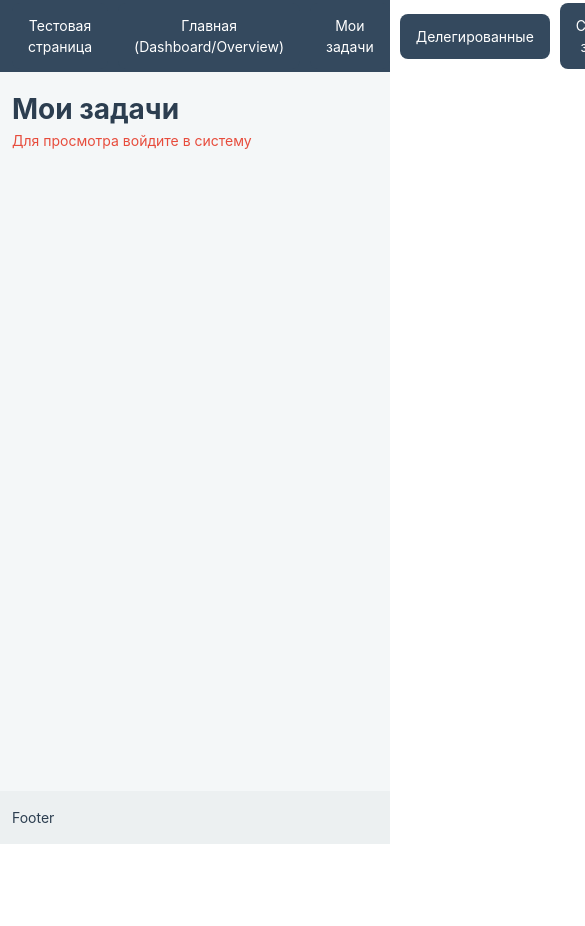
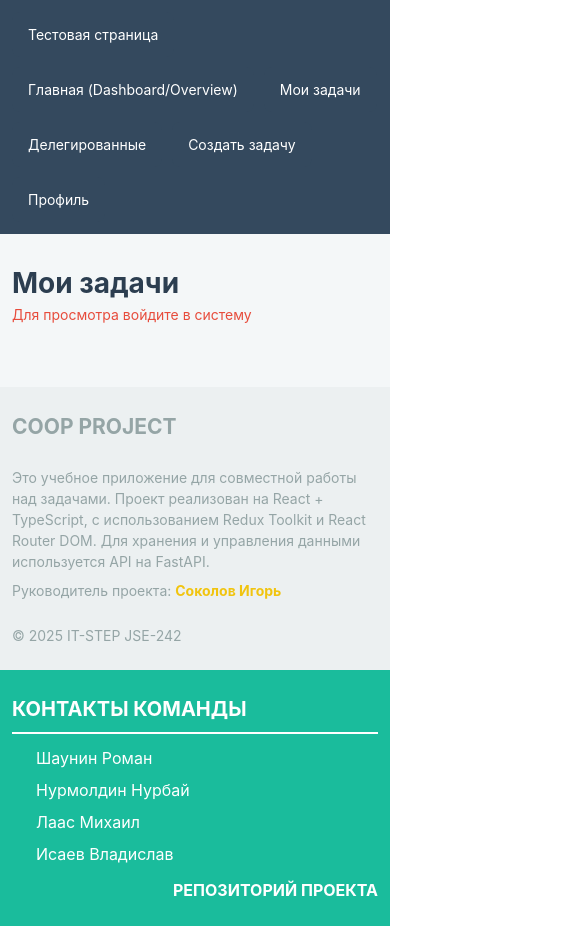
Before and after one commit to TheLarhand/Coop_project, a React (Vite) app: page /myTasks in a window 390 px wide. Shown: the top 926 px of the page, 585 px wide, since content can reach past the window. Before the commit the page ends 844 px from the top, so only its background shows below. Built offline with nearby package versions, Linux system fonts and the light colour scheme.

Commit message:
feat: footer layout
- Адаптивная верстка
- Ссылки на github участников и руководителя

```diff
--- a/src/layouts/Footer.tsx
+++ b/src/layouts/Footer.tsx
@@ -4,7 +4,49 @@ function Footer() {
   return (
     <footer className={s.footer}>
       <div className={s.footerInner}>
-        Footer
+        <div className={s.main}>
+          <div className={s.info}>
+            <h2>Coop Project</h2>
+            <p>Это учебное приложение для совместной работы над задачами.
+              Проект реализован на React + TypeScript, с использованием Redux Toolkit и React Router DOM.
+              Для хранения и управления данными используется API на FastAPI.</p>
+            <p>Руководитель проекта: <a href="https://github.com/TheLarhand" target="_blank" rel="noopener noreferrer">Соколов Игорь</a></p>
+          </div>
+
+
+          <p>© 2025 IT-STEP JSE-242</p>
+        </div>
+        <div className={s.contacts}>
+          <h4>Контакты команды</h4>
+
+          <ul>
+            <li>
+              <a href="https://github.com/SHR-HR" target="_blank" rel="noopener noreferrer">
+                Шаунин Роман
+              </a>
+            </li>
+            <li>
+              <a href="https://github.com/nurbay-bay" target="_blank" rel="noopener noreferrer">
+                Нурмолдин Нурбай
+              </a>
+            </li>
+            <li>
+              <a href="https://github.com/gazzzpachooo" target="_blank" rel="noopener noreferrer">
+                Лаас Михаил
+              </a>
+            </li>
+            <li>
+              <a href="https://github.com/Tiltushkin" target="_blank" rel="noopener noreferrer">
+                Исаев Владислав
+              </a>
+            </li>
+          </ul>
+          <p>
+            <a href="https://github.com/TheLarhand/Coop_project" target="_blank" rel="noopener noreferrer">
+              Репозиторий проекта
+            </a>
+          </p>
+        </div>
       </div>
     </footer>
   );
--- a/src/layouts/Layout.module.scss
+++ b/src/layouts/Layout.module.scss
@@ -1,6 +1,5 @@
 @use '../styles/abstracts/variables' as *;
 
-$container-max: 1280px;
 $container-pad: clamp(12px, 3vw, 24px);
 
 .layout {
@@ -12,10 +11,10 @@ $container-pad: clamp(12px, 3vw, 24px);
 
 /* ЕДИНЫЙ контейнер */
 .container {
-  max-width: $container-max;
+  max-width: $breakpoint-xl;
   width: 100%;
-  margin-inline: auto;
-  padding-inline: $container-pad;
+  margin: auto;
+  padding: $space-sm;
 }
 
 /* HEADER */
@@ -31,9 +30,11 @@ $container-pad: clamp(12px, 3vw, 24px);
   @extend .container;
   /* <-- одинаковая ширина */
   display: flex;
+  flex-wrap: wrap;
   align-items: center;
   gap: 10px;
   min-height: 72px;
+  padding-inline: $container-pad;
 }
 
 /* CONTENT */
@@ -41,7 +42,8 @@ $container-pad: clamp(12px, 3vw, 24px);
   @extend .container;
   /* <-- одинаковая ширина */
   flex: 1;
-  padding-block: clamp(16px, 2.2vw, 24px);
+  margin-top: $space-md;
+  margin-bottom: 50px;
 }
 
 /* FOOTER */
@@ -53,5 +55,89 @@ $container-pad: clamp(12px, 3vw, 24px);
 .footerInner {
   @extend .container;
   /* <-- одинаковая ширина */
-  padding-block: clamp(16px, 2.2vw, 24px);
+  padding: 0;
+  display: grid;
+  grid-template-columns: auto 380px;
+  gap: $space-lg;
+
+
+  .main {
+    display: flex;
+    flex-direction: column;
+    justify-content: space-between;
+    gap: $space-lg;
+    padding: $space-lg $space-sm;
+    color: $color-grey-3;
+
+    .info {
+      h2 {
+        text-transform: uppercase;
+        margin-bottom: $space-lg;
+      }
+
+      p {
+        margin-top: $space-xs;
+      }
+
+      a {
+        font-weight: bold;
+        color: $color-yellow-1;
+        text-decoration: none;
+        transition: color .2s ease-out;
+
+        &:hover {
+          color: $color-yellow-2;
+        }
+      }
+    }
+
+  }
+
+
+  .contacts {
+    background-color: $primary-color;
+    padding: $space-lg;
+    color: $text-color-inverse;
+
+    h4 {
+      font-size: $font-size-xl;
+      text-transform: uppercase;
+      padding-bottom: $space-xs;
+      border-bottom: 2px solid $color-white;
+    }
+
+    ul {
+      padding: $space-sm $space-lg;
+      display: flex;
+      flex-direction: column;
+      gap: $space-xs;
+    }
+
+    a {
+      color: $text-color-inverse;
+      text-decoration: none;
+      font-size: $font-size-lg;
+      transition: color .2s ease-out;
+
+      &:hover {
+        color: $color-yellow-1;
+      }
+    }
+
+    p {
+      text-transform: uppercase;
+      text-align: right;
+      font-weight: bold;
+    }
+  }
+
+  @media (max-width: 768px) {
+    display: flex;
+    flex-direction: column;
+    gap: 0;
+    .contacts {
+      padding: $space-lg $space-sm;
+    }
+
+  }
 }
--- a/src/styles/abstracts/_variables.scss
+++ b/src/styles/abstracts/_variables.scss
@@ -76,4 +76,4 @@ $breakpoint-xs: 0;
 $breakpoint-sm: 576px;
 $breakpoint-md: 768px;
 $breakpoint-lg: 992px;
-$breakpoint-xl: 1200px;
+$breakpoint-xl: 1280px;
```
